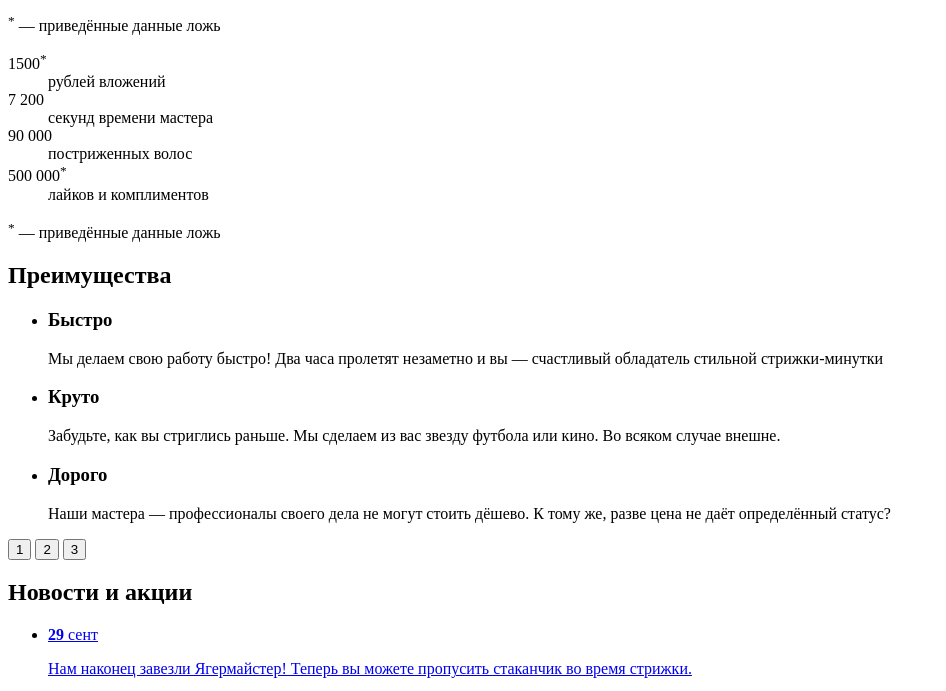
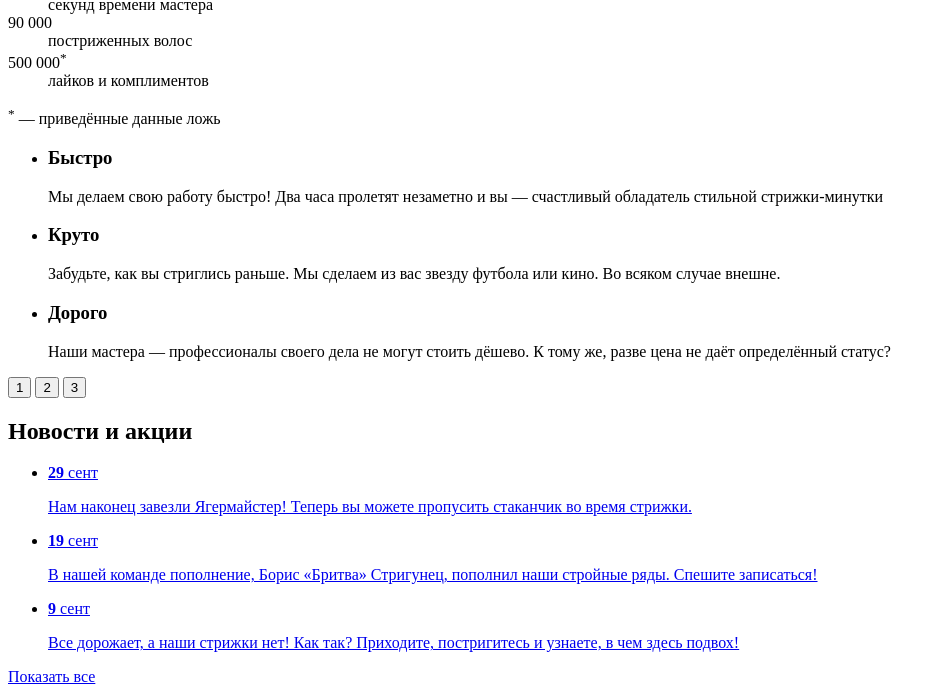
Before and after one commit to PalNikolai4/Barbershop_2, a website: page source/index.html in a window 1280 px wide. Shown: the part 371-1062 px from the top of the page, without its empty margins (0-946 px from the left). Drawn offline with nearby package versions, Linux system fonts and the light colour scheme; files that its build step writes are made by us from their sources.

Commit message:
modified files in global/ & blocks/ directory & style.less

```diff
--- a/source/less/blocks/page.less
+++ b/source/less/blocks/page.less
@@ -0,0 +1,3 @@
+.page {
+  height: 100%;
+}
--- a/source/less/global/global.less
+++ b/source/less/global/global.less
@@ -0,0 +1,24 @@
+.visually-hidden {
+  position: absolute;
+  width: 1px;
+  height: 1px;
+  margin: -1px;
+  padding: 0;
+  border: 0;
+  white-space: nowrap;
+  -webkit-clip-path: inset(100%);
+  clip-path: inset(100%);
+  clip: rect(0 0 0 0);
+  overflow: hidden
+}
+
+.strong-size-img {
+  max-width: 100%;
+  object-fit: contain;
+}
+
+.ziro-list-style {
+  margin: 0;
+  padding: 0;
+  list-style-type: none;
+}
--- a/source/less/style.less
+++ b/source/less/style.less
@@ -1 +1,5 @@
-@import url("./global/fonts.less");
+@import url(./global/global.less);
+
+@import url(./blocks/page.less);
+@import url(./blocks/page-body.less);
+@import url(./blocks/page-main.less);
```
Also changed, not shown: source/less/global/mixins.less (+16 -0 lines), source/less/global/variables.less (deleted).
